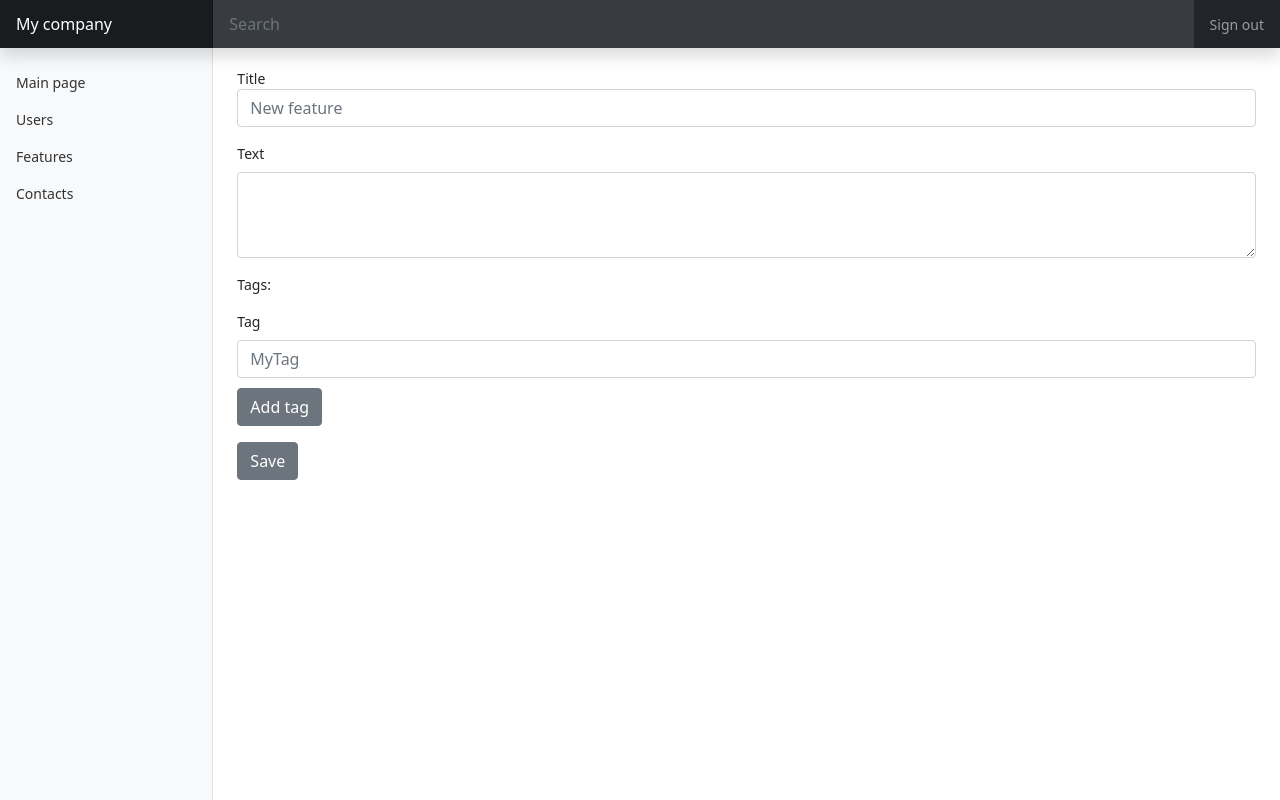
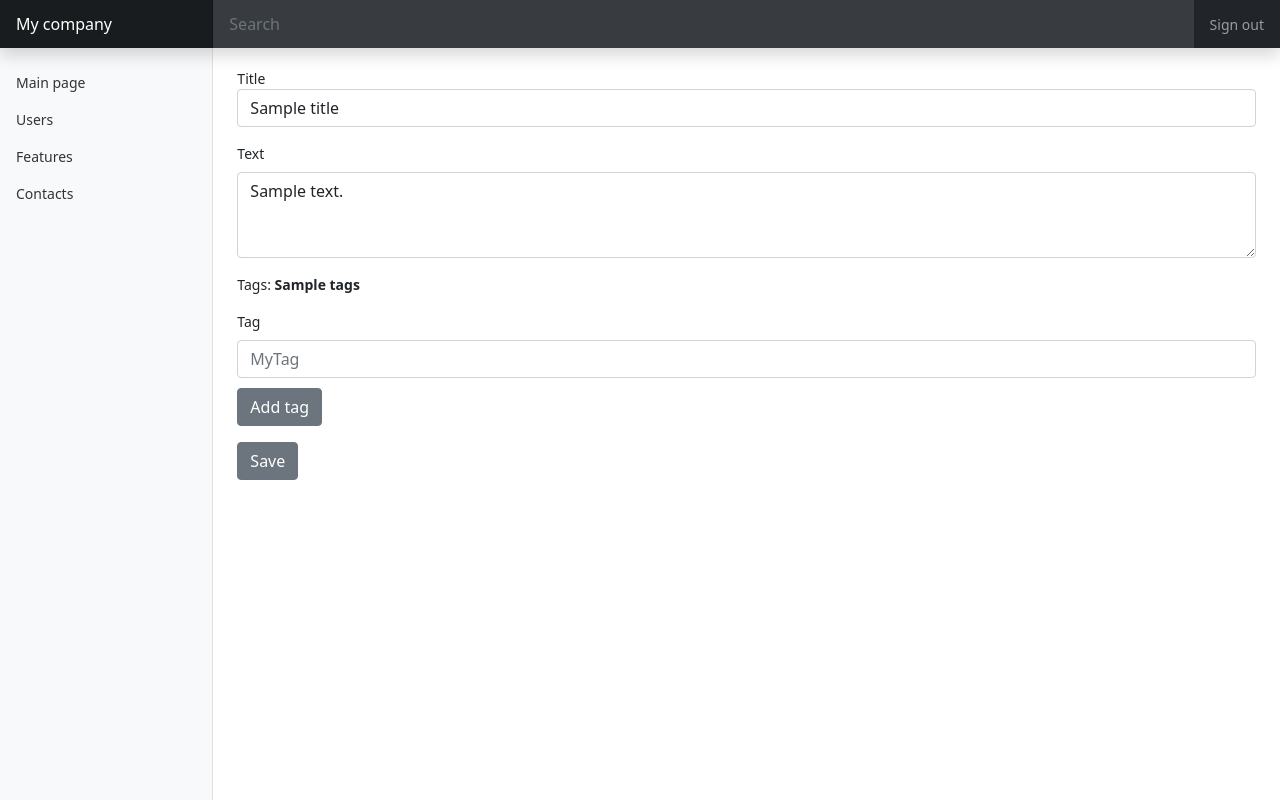
Before and after one commit to Chenger1/CoverFastApi, a FastAPI app: template app/templates/admin/add_feature_page.html in a window 1280 px wide. Run offline with FastAPI, Linux system fonts and the light colour scheme; the template is opened without the code that fills it: most values are stand-ins (such as "Sample title", 1, 10 or a date in 2020); parts of the project's set-up code (start-up, migrations or seed data) failed here and were passed over; some libraries are stand-ins or nearby versions.

Commit message:
Edit feature

```diff
--- a/app/templates/admin/add_feature_page.html
+++ b/app/templates/admin/add_feature_page.html
@@ -8,17 +8,18 @@
 <body>
 {% block content %}
 <div style="margin-top: 20px;">
+    <input type="hidden" id="object_id" value="{{ object_id }}">
     <div class="mb-3">
         <label for="inputTitle">Title</label>
         <input type="text" class="form-control" id="inputTitle" placeholder="New feature"
-        name="title">
+        name="title" value="{{ title }}">
     </div>
     <div class="mb-3">
         <label for="inputText" class="form-label">Text</label>
-        <textarea class="form-control" id="inputText" rows="3" name="text"></textarea>
+        <textarea class="form-control" id="inputText" rows="3" name="text">{{ text }}</textarea>
     </div>
     <div class="mb-3">
-        <p>Tags: <span id="tags"></span></p>
+        <p>Tags: <strong><span id="tags">{{ tags }}</span></strong></p>
         <label for="inputTag" class="form-label">Tag</label>
         <input type="text" id="inputTag" placeholder="MyTag" class="form-control">
         <button class="btn btn-secondary" id="add_tag" style="margin-top:10px;">Add tag</button>
@@ -31,6 +32,20 @@
     let tags = [];
     let tag_btn = document.getElementById('add_tag');
     let span_tags = document.getElementById('tags');
+    let save_url = '/admin/features/add_feature'
+    let method = 'POST'
+
+    window.addEventListener('DOMContentLoaded', function(event){
+        let value = span_tags.textContent;
+        if(value){
+            tags = value.split(',');
+            span_tags.textContent = tags.join(',');
+
+            let obj_id = document.getElementById('object_id');
+            save_url = `/admin/features/${obj_id.value}`;
+            method = 'PATCH';
+        }
+    })
 
     tag_btn.addEventListener('click', function(){
         let input_tag = document.getElementById('inputTag');
@@ -58,7 +73,7 @@
                 'tags': tags
             }
 
-            send_request(JSON.stringify(data), '/admin/features/add_feature')
+            send_request(JSON.stringify(data), save_url, method)
             window.location.href = '/admin/features'
         }else{
             alert('Some fields are empty');
```
Also changed, not shown: app/routers/admin.py (+13 -2 lines).
